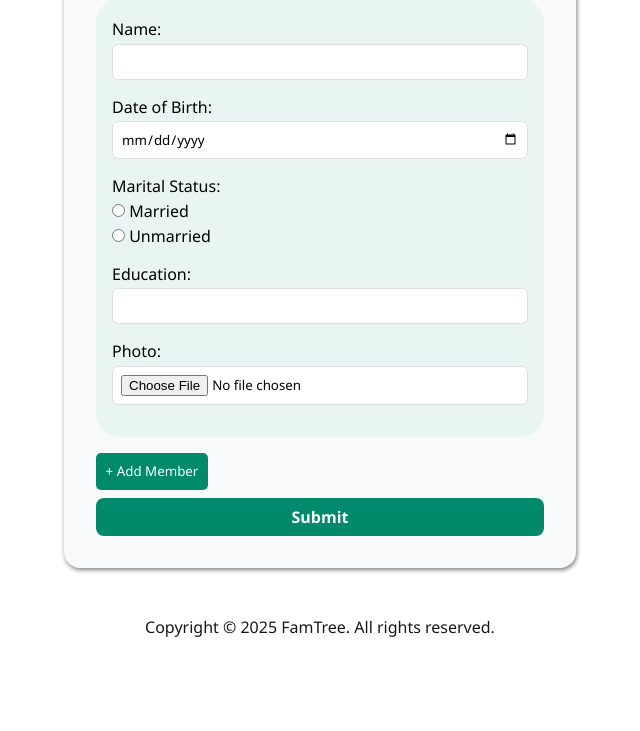
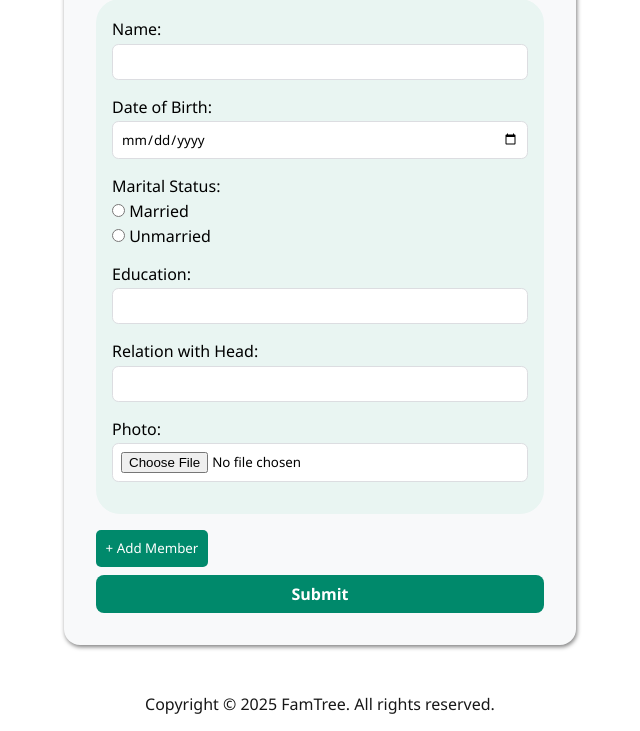
Before and after one commit to purvaphadol/fims, a Django app: page /family_form/ in a window 1280 px wide. Shown: the part 1311-2042 px from the top of the page, without its empty margins (320-960 px from the left). Before the commit the page ends 1948 px from the top, so only its background shows below. Run offline with Django 5.2, Linux system fonts and the light colour scheme; data that the repository does not hold is empty.

Commit message:
Relation Field added to Members.

```diff
--- a/dashboard/templates/update_family.html
+++ b/dashboard/templates/update_family.html
@@ -139,6 +139,10 @@
             {{ form.education.label_tag }} {{ form.education }}
             <span class="errorMsg"></span>
           </div>
+          <div class="relationDiv">
+            {{ form.relation.label_tag }} {{ form.relation }}
+            <span class="errorMsg"></span>
+          </div>
           <div class="mem_photDiv">
             {{ form.member_photo.label_tag }} {{ form.member_photo }}
             <span class="errorMsg"></span>
--- a/dashboard/templates/view_family.html
+++ b/dashboard/templates/view_family.html
@@ -67,6 +67,7 @@
                 <h5>Wedding Date: {{ member.member_wedDate }}</h5>
                 {% endif %}
                 <h5>Education: {{ member.education }}</h5>
+                <h5>Relation: {{ member.relation }}</h5>
                 <h5>Created At: {{ member.created_at }}</h5>
                 <h5>Updated At: {{ member.updated_at }}</h5>
             </div>
--- a/family/forms.py
+++ b/family/forms.py
@@ -152,7 +152,7 @@ HobbyFormSet = inlineformset_factory(FamilyHead, Hobby, form=HobbyForm, extra=1,
 class FamilyMemberForm(ModelForm):
     class Meta:
         model = FamilyMember
-        fields = ['member_name', 'member_dob', 'member_marital', 'member_wedDate', 'education', 'member_photo']
+        fields = ['member_name', 'member_dob', 'member_marital', 'member_wedDate', 'education', 'relation', 'member_photo']
         widgets = {
             "member_dob": forms.DateInput(attrs={"type": "date"}),
             "member_marital": forms.RadioSelect(),
@@ -164,8 +164,8 @@ class FamilyMemberForm(ModelForm):
             "member_marital": "Marital Status",
             "member_wedDate": "Wedding Date",
             "member_photo": "Photo",
+            "relation": "Relation with Head",
         }
-
 
 class MemberInlineFormSet(BaseInlineFormSet):
     def clean(self):
@@ -191,6 +191,12 @@ class MemberInlineFormSet(BaseInlineFormSet):
             member_wedDate = form.cleaned_data.get('member_wedDate')
             if member_marital == 'Married' and not member_wedDate:
                 form.add_error('member_wedDate', 'Wedding date is required if married.')
+            # relation
+            relation = form.cleaned_data.get('relation')
+            if not relation:
+                form.add_error('relation', 'Relation is Required.')
+            elif re.search(r'\d', relation):
+                form.add_error('relation', 'Relation cannot contain numbers.')
             # photo
             member_photo = form.cleaned_data.get('member_photo')
             if member_photo:
--- a/family/models.py
+++ b/family/models.py
@@ -91,6 +91,7 @@ class FamilyMember(models.Model):
     member_wedDate = models.DateField(null=True, blank=True)
     education = models.CharField(max_length=10, null=True, blank=True)
     member_photo = models.ImageField(upload_to="pictures", null=True, blank=True)
+    relation = models.CharField(max_length=20, null=True, blank=True)
     created_at = models.DateTimeField(auto_now_add=True)
     updated_at = models.DateTimeField(auto_now=True)
     status = models.IntegerField(choices = statusChoice.choices, default=statusChoice.ACTIVE.value)
--- a/family/templates/family_form.html
+++ b/family/templates/family_form.html
@@ -106,6 +106,10 @@
             {{ form.education.label_tag }} {{ form.education }}
             <span class="errorMsg"></span>
           </div>
+          <div class="relationDiv">
+            {{ form.relation.label_tag }} {{ form.relation }}
+            <span class="errorMsg"></span>
+          </div>
           <div class="mem_photDiv">
             {{ form.member_photo.label_tag }} {{ form.member_photo }}
             <span class="errorMsg"></span>
--- a/family/views.py
+++ b/family/views.py
@@ -220,7 +220,7 @@ def head_excel(request):
 
     worksheet.title = 'All Family Head Report'
 
-    columns = ['Sr. No.', 'Name', 'Surname', 'Birth Date', 'Mobile No', 'Address', 'State', 'City', 'Pincode', 'Marital Status', 'Wedding Date', 'Photo', 'Hobbies']
+    columns = ['Sr. No.', 'Member ID', 'Name', 'Surname', 'Birth Date', 'Mobile No', 'Address', 'State', 'City', 'Pincode', 'Marital Status', 'Wedding Date', 'Education', 'Photo', 'Hobbies', 'Head ID',]
     worksheet.append(columns)
 
     count = 1
@@ -231,7 +231,12 @@ def head_excel(request):
             hobby_list.append(hobby.hobby)
         separator = ", "
         hobby_string = separator.join(hobby_list)
-        worksheet.append([count, head.name, head.surname, str(head.dob), head.mobno, head.address, head.state.state_name, head.city.city_name, head.pincode, head.marital_status, str(head.wedding_date), str(head.photo), hobby_string])
+        worksheet.append([count, "", head.name, head.surname, str(head.dob), head.mobno, head.address, head.state.state_name, head.city.city_name, head.pincode, head.marital_status, str(head.wedding_date), "", str(head.photo), hobby_string, head.id])
+        members = FamilyMember.objects.filter(family_head=head.id).filter(status=statusChoice.ACTIVE)
+        idx = 1
+        for member in members:
+            worksheet.append(["", idx, member.member_name, "", str(member.member_dob), "-", "", "", "", "", member.member_marital, str(member.member_wedDate), member.education, str(member.member_photo), "", member.family_head.id])
+            idx += 1
         count += 1
 
     workbook.save(response)
--- a/static/js/formValidation.js
+++ b/static/js/formValidation.js
@@ -113,13 +113,13 @@ function validateHead() {
   let name = $('input[type="text"][name="name"]')[0];
   const nameVal = name.value.trim();
   if (nameVal === "") {
-    setErrorMsg(name, "Name is Required");
+    setErrorMsg(name, "Name is Required.");
     isValid = false;
   } else if (nameVal.length < 3) {
-    setErrorMsg(name, "Name should have minimum 3 charaters");
+    setErrorMsg(name, "Name should have minimum 3 charaters.");
     isValid = false;
   } else if (/\d/.test(nameVal)) {
-    setErrorMsg(name, "Name should not contain digits");
+    setErrorMsg(name, "Name should not contain digits.");
     isValid = false;
   }
 
@@ -127,13 +127,13 @@ function validateHead() {
   let surname = $('input[type="text"][name="surname"]')[0];
   const surnameVal = surname.value.trim();
   if (surnameVal === "") {
-    setErrorMsg(surname, "Surname is Required");
+    setErrorMsg(surname, "Surname is Required.");
     isValid = false;
   } else if (surnameVal.length < 3) {
-    setErrorMsg(surname, "Surname should have minimum 3 charaters");
+    setErrorMsg(surname, "Surname should have minimum 3 charaters.");
     isValid = false;
   } else if (/\d/.test(surnameVal)) {
-    setErrorMsg(surname, "Surname should not contain digits");
+    setErrorMsg(surname, "Surname should not contain digits.");
     isValid = false;
   }
 
@@ -145,7 +145,7 @@ function validateHead() {
   const age = today.getFullYear() - bDate.getFullYear();
   const month = today.getMonth() - bDate.getMonth();
   if (dobVal === "") {
-    setErrorMsg(dob, "Date of Birth is Required");
+    setErrorMsg(dob, "Birth Date is Required.");
     isValid = false;
   } else if (age < 21 || (age === 10 && month < 0)) {
     setErrorMsg(dob, "Age must be at least 21 years old.");
@@ -156,7 +156,7 @@ function validateHead() {
   let mobno = $('input[type="text"][name="mobno"]')[0];
   const mobnoVal = mobno.value.trim();
   if (mobnoVal === "") {
-    setErrorMsg(mobno, "Mobile No. is Required");
+    setErrorMsg(mobno, "Mobile No. is Required.");
     isValid = false;
   } else if (!/^\d{10}$/.test(mobnoVal)) {
     setErrorMsg(mobno, "Mobile No. should have 10 Digits.");
@@ -167,7 +167,7 @@ function validateHead() {
   let address = $('[name="address"]')[0];
   const addressVal = address.value.trim();
   if (addressVal === "") {
-    setErrorMsg(address, "Address is Required");
+    setErrorMsg(address, "Address is Required.");
     isValid = false;
   }
 
@@ -175,27 +175,27 @@ function validateHead() {
   let state = $('[name="state"]')[0];
   const stateVal = state.value.trim();
   if (!stateVal) {
-    setErrorMsg(state, "State is Required");
+    setErrorMsg(state, "State is Required.");
   }
 
   // City
   let city = $('[name="city"]')[0];
   const cityVal = city.value.trim();
   if (!cityVal) {
-    setErrorMsg(city, "City is Required");
+    setErrorMsg(city, "City is Required.");
   }
 
   // Pincode
   let pincode = $('input[type="text"][name="pincode"]')[0];
   const pincodeVal = pincode.value.trim();
   if (pincodeVal === "") {
-    setErrorMsg(pincode, "Pincode is Required");
+    setErrorMsg(pincode, "Pincode is Required.");
   }
 
   // Marital Status
   let marital = document.getElementsByName("marital_status");
   if (!(marital[0].checked || marital[1].checked)) {
-    setErrorMsg(marital[0], "Please Select Marital Status");
+    setErrorMsg(marital[0], "Please Select Marital Status.");
     isValid = false;
   }
 
@@ -213,16 +213,16 @@ function validateHead() {
   const photoPathVal = photo.value;
   var allowedExtensions = /(\.jpg|\.jpeg|\.png)$/i;
   if (photoPathVal === "") {
-    setErrorMsg(photo, "Photo is Required");
+    setErrorMsg(photo, "Photo is Required.");
     isValid = false;
   } else if (!allowedExtensions.exec(photoPathVal)) {
-    setErrorMsg(photo, "Invalid file type. Only PNG, JPG, JPEG are allowed");
+    setErrorMsg(photo, "Invalid file type. Only PNG, JPG, JPEG are allowed.");
     isValid = false;
   } else {
     var photoSize = photo.files[0].size / 1000 / 1000;
     // console.log(photoSize);
     if (photoSize > 2) {
-      setErrorMsg(photo, "Photo Size should be less than 2MB");
+      setErrorMsg(photo, "Photo Size should be less than 2MB.");
       isValid = false;
     }
   }
@@ -250,6 +250,9 @@ function validateMember() {
     if (!m_name.value.trim()) {
       setErrorMsg(m_name, "Name is required.");
       isValid = false;
+    } else if (/\d/.test(m_name.value.trim())) {
+      setErrorMsg(m_name, "Name should not contain digits.");
+      isValid = false;
     }
 
     // DOB
@@ -262,7 +265,7 @@ function validateMember() {
     // Marital status
     let m_marital = row.find('input[type="radio"][name$="member_marital"]');
     if (!(m_marital[0].checked || m_marital[1].checked)) {
-      setErrorMsg(m_marital[0], "Please Select Marital Status");
+      setErrorMsg(m_marital[0], "Please Select Marital Status.");
       isValid = false;
     }
 
@@ -275,18 +278,28 @@ function validateMember() {
       }
     }
 
+    // Relation
+    let relation = row.find('input[type="text"][name$="relation"]')[0];
+    if (!relation.value.trim()) {
+      setErrorMsg(relation, "Relation is required.");
+      isValid = false;
+    } else if (/\d/.test(relation.value.trim())) {
+      setErrorMsg(relation, "Relation should not contain digits.");
+      isValid = false;
+    }
+
     // Photo
     let m_photo = row.find('input[type="file"][name$="member_photo"]')[0];
     let photoVal = m_photo.value;
     var allowedExtensions = /(\.jpg|\.jpeg|\.png)$/i;
     if (photoVal) {
       if (!allowedExtensions.exec(photoVal)) {
-        setErrorMsg(m_photo, "Invalid file type. Only PNG, JPG, JPEG are allowed");
+        setErrorMsg(m_photo, "Invalid file type. Only PNG, JPG, JPEG are allowed.");
         isValid = false;
       } else {
         var photoSize = m_photo.files[0].size / 1000 / 1000;
         if (photoSize > 2) {
-          setErrorMsg(m_photo, "Photo Size should be less than 2MB");
+          setErrorMsg(m_photo, "Photo Size should be less than 2MB.");
           isValid = false;
         }
       }
```
Also changed, not shown: static/js/updateForm.js (+10 -0 lines), family/migrations/0004_familymember_relation.py (added), static/pictures/abhi_sPjqXe2.jpeg (added), static/pictures/abhi_y7iDY06.jpeg (added).
